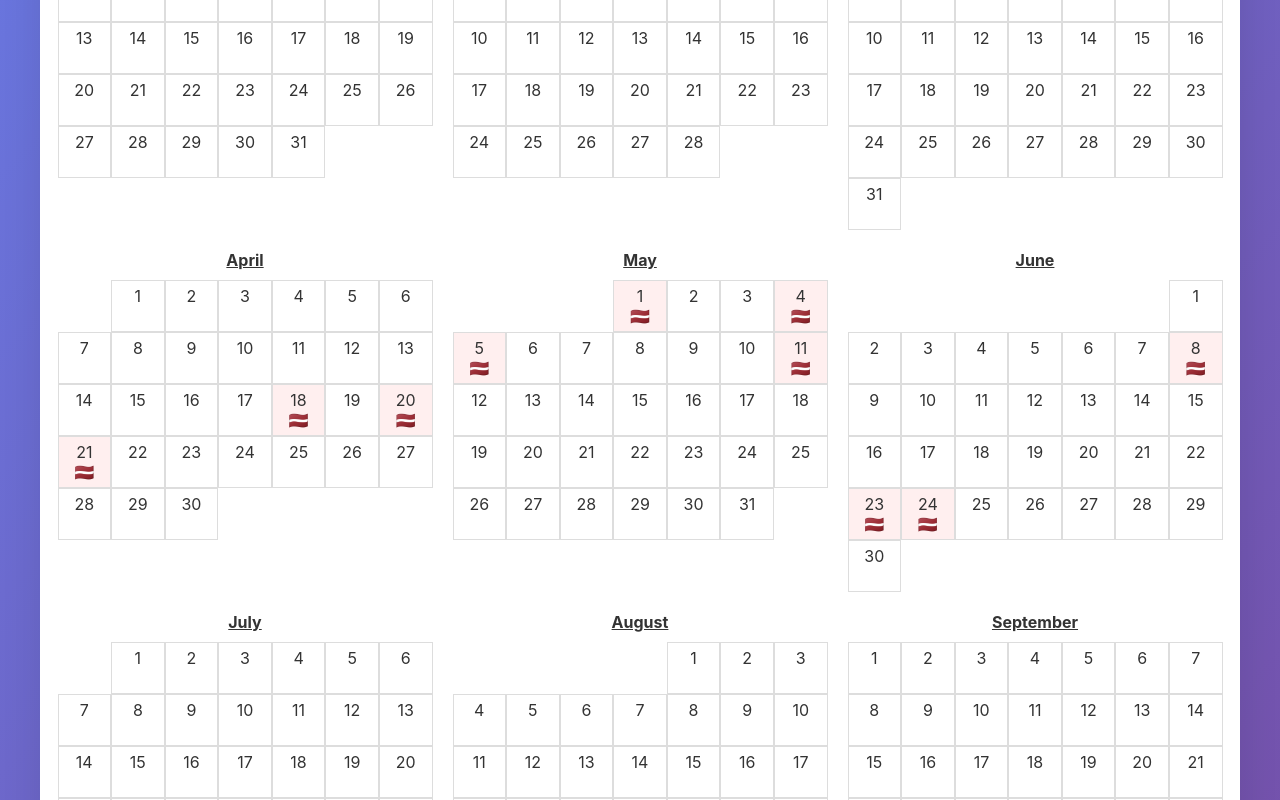
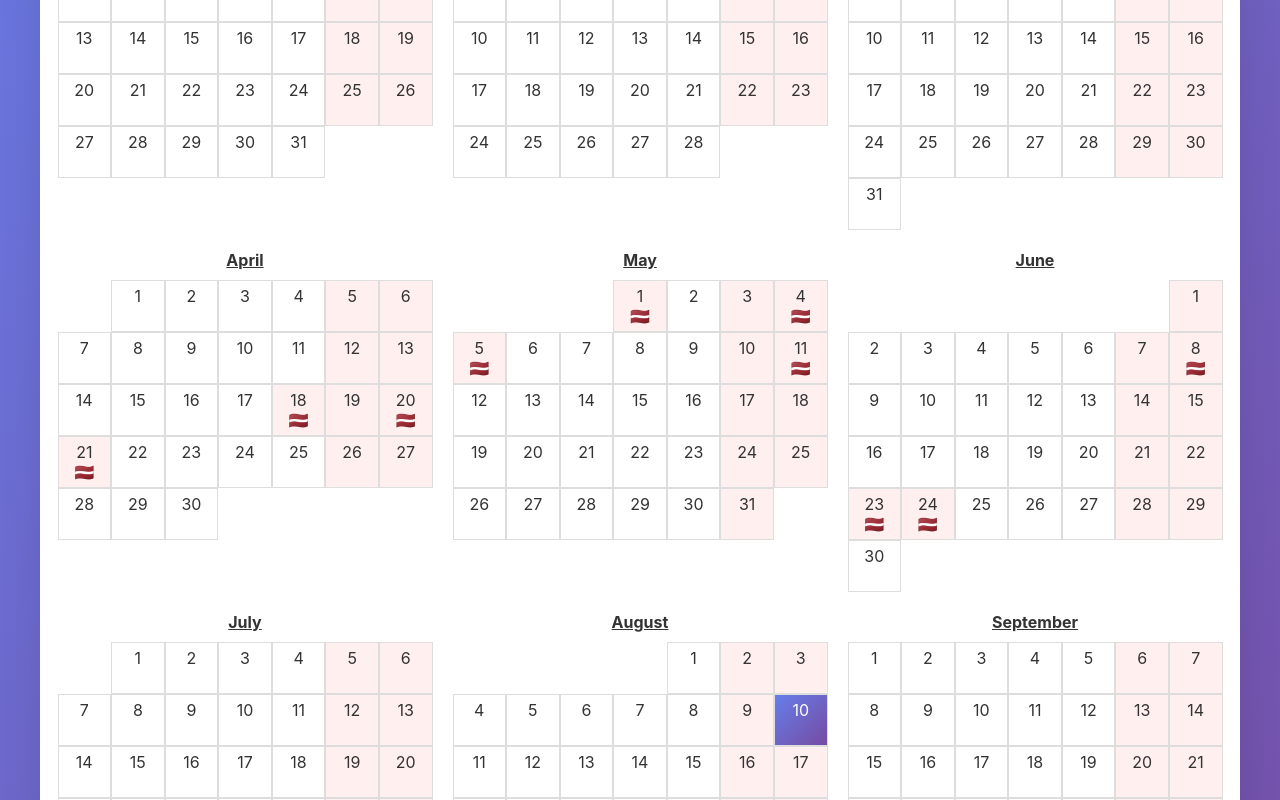
Before and after one commit to imevs/PublicHolidays, a React (Vite) app: page / in a window 1280 px wide. Shown: the part 560-1360 px from the top of the page. Built offline with nearby package versions, Linux system fonts and the light colour scheme.

Commit message:
highlight weekends

```diff
--- a/src/components/CalendarDay/CalendarDay.tsx
+++ b/src/components/CalendarDay/CalendarDay.tsx
@@ -16,12 +16,11 @@ const CalendarDay: React.FC<CalendarDayProps> = ({ day }) => {
     ].filter(Boolean).join(" ");
 
     return (
-        <div className={dayClasses}>
+        <div key={day.date.toDateString()} className={dayClasses}>
             <div className={styles.dayNumber}>{day.dayNumber}</div>
             {day.holidays.map((holiday, idx) => (
-                <a href={getLink(holiday.date, holiday.country, holiday.name)} target="_blank" rel="noopener noreferrer">
+                <a key={idx} href={getLink(holiday.date, holiday.country, holiday.name)} target="_blank" rel="noopener noreferrer">
                     <div
-                        key={idx}
                         className={styles.holiday}
                         title={`${holiday.localName}`}
                     >
--- a/src/components/CalendarGrid/CalendarGrid.module.css
+++ b/src/components/CalendarGrid/CalendarGrid.module.css
@@ -145,6 +145,11 @@
   background: #005bb5;
 }
 
+.today {
+  background: linear-gradient(135deg, #667eea 0%, #764ba2 100%) !important;
+  color: white;
+}
+
 .highlightedMonth {
   border-radius: 10px;
   animation: highlightMonth 1s ease-in-out 2 500ms;
--- a/src/components/CalendarGrid/CalendarGrid.tsx
+++ b/src/components/CalendarGrid/CalendarGrid.tsx
@@ -107,7 +107,8 @@ const CalendarGrid: React.FC<CalendarGridProps> = ({
                                 {Array.from({ length: dayOfWeek }, (_, day) => <div key={day} />)}
                                 {Array.from({ length: daysInMonth }, (_, day) => {
                                     const date = new Date(Date.UTC(currentYear, month, day + 1));
-                                    const dayHolidays = selectedYearDays.find(d => isSameDate(d.date, date))?.holidays || [];
+                                    const currentDay = selectedYearDays.find(d => isSameDate(d.date, date));
+                                    const dayHolidays = currentDay?.holidays || [];
                                     const seen = new Set<string>();
                                     const dayHolidaysUnique = dayHolidays.filter(h => {
                                         if (seen.has(h.countryCode)) { return false; }
@@ -117,7 +118,11 @@ const CalendarGrid: React.FC<CalendarGridProps> = ({
                                     return (
                                         <div
                                             key={day}
-                                            className={`${styles.dayCell} ${dayHolidays.length > 0 ? styles.holiday : ""}`}
+                                            className={`
+                                                ${currentDay?.isToday ? styles.today : ""}
+                                                ${styles.dayCell}
+                                                ${dayHolidays.length > 0 || currentDay?.isWeekend ? styles.holiday : ""}`
+                                            }
                                             onClick={() => dayHolidays.length > 0 && setSelectedDay(date)}
                                         >
                                             {day + 1}
--- a/src/components/CountryFilter/CountryFilter.module.css
+++ b/src/components/CountryFilter/CountryFilter.module.css
@@ -91,7 +91,7 @@
 .checkboxLabel::after {
   content: '';
   position: absolute;
-  left: 8px;
+  left: 7px;
   top: 50%;
   transform: translateY(-50%) scale(0);
   width: 8px;
--- a/src/hooks/useCalendar.ts
+++ b/src/hooks/useCalendar.ts
@@ -71,6 +71,7 @@ export const useCalendar = () => {
                 date,
                 isCurrentMonth,
                 isToday,
+                isWeekend: [6,0].includes(date.getDay()),
                 holidays,
                 dayNumber: date.getDate()
             });
@@ -97,6 +98,7 @@ export const useCalendar = () => {
             days.push({
                 date,
                 isCurrentMonth: false,
+                isWeekend: [6,0].includes(date.getDay()),
                 isToday,
                 holidays,
                 dayNumber: date.getDate()
--- a/src/types/index.ts
+++ b/src/types/index.ts
@@ -16,6 +16,7 @@ export interface CalendarDay {
     date: Date;
     isCurrentMonth: boolean;
     isToday: boolean;
+    isWeekend: boolean;
     holidays: HolidayWithCountry[];
     dayNumber: number;
 }
```
